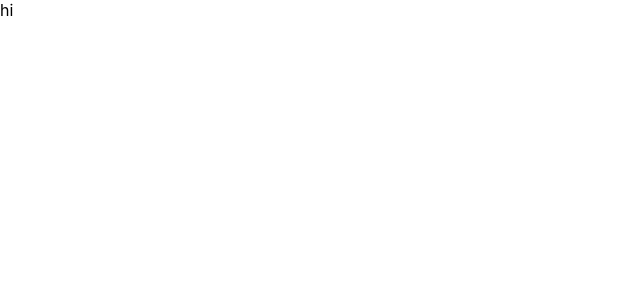
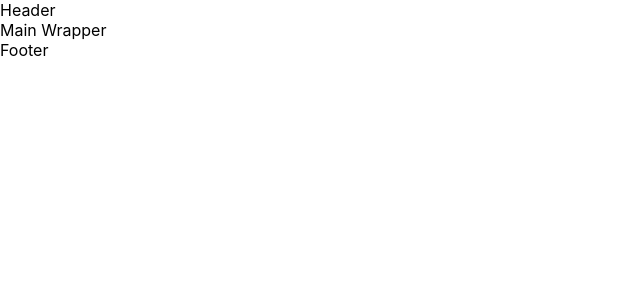
Before and after one commit to WE-SOPT-29th-Web-Part/Soryeong-Kim, a React (Create React App) app in the folder calcdday/: page / in a window 1280 px wide. Shown: the top 300 px of the page, without its empty margins (0-640 px from the left). Built offline with nearby package versions, Linux system fonts and the light colour scheme.

Commit message:
:construction:init: react 작업 세팅

```diff
--- a/calcdday/src/App.jsx
+++ b/calcdday/src/App.jsx
@@ -1,7 +1,14 @@
+import { Header, MainWrapper, Footer } from "./components";
 import "./App.css";
 
 function App() {
-  return <div>hi</div>;
+  return (
+    <>
+      <Header />
+      <MainWrapper />
+      <Footer />
+    </>
+  );
 }
 
 export default App;
--- /dev/null
+++ b/calcdday/src/components/common/Footer.jsx
@@ -0,0 +1,7 @@
+import React from "react";
+
+const Footer = () => {
+  return <div>Footer</div>;
+};
+
+export default Footer;
--- /dev/null
+++ b/calcdday/src/components/common/Header.jsx
@@ -0,0 +1,7 @@
+import React from "react";
+
+const Header = () => {
+  return <div>Header</div>;
+};
+
+export default Header;
--- /dev/null
+++ b/calcdday/src/components/index.jsx
@@ -0,0 +1,3 @@
+export { default as Header } from "./common/Header";
+export { default as Footer } from "./common/Footer";
+export { default as MainWrapper } from "./main/MainWrapper";
--- /dev/null
+++ b/calcdday/src/components/main/MainWrapper.jsx
@@ -0,0 +1,7 @@
+import React from "react";
+
+const MainWrapper = () => {
+  return <div>Main Wrapper</div>;
+};
+
+export default MainWrapper;
```
